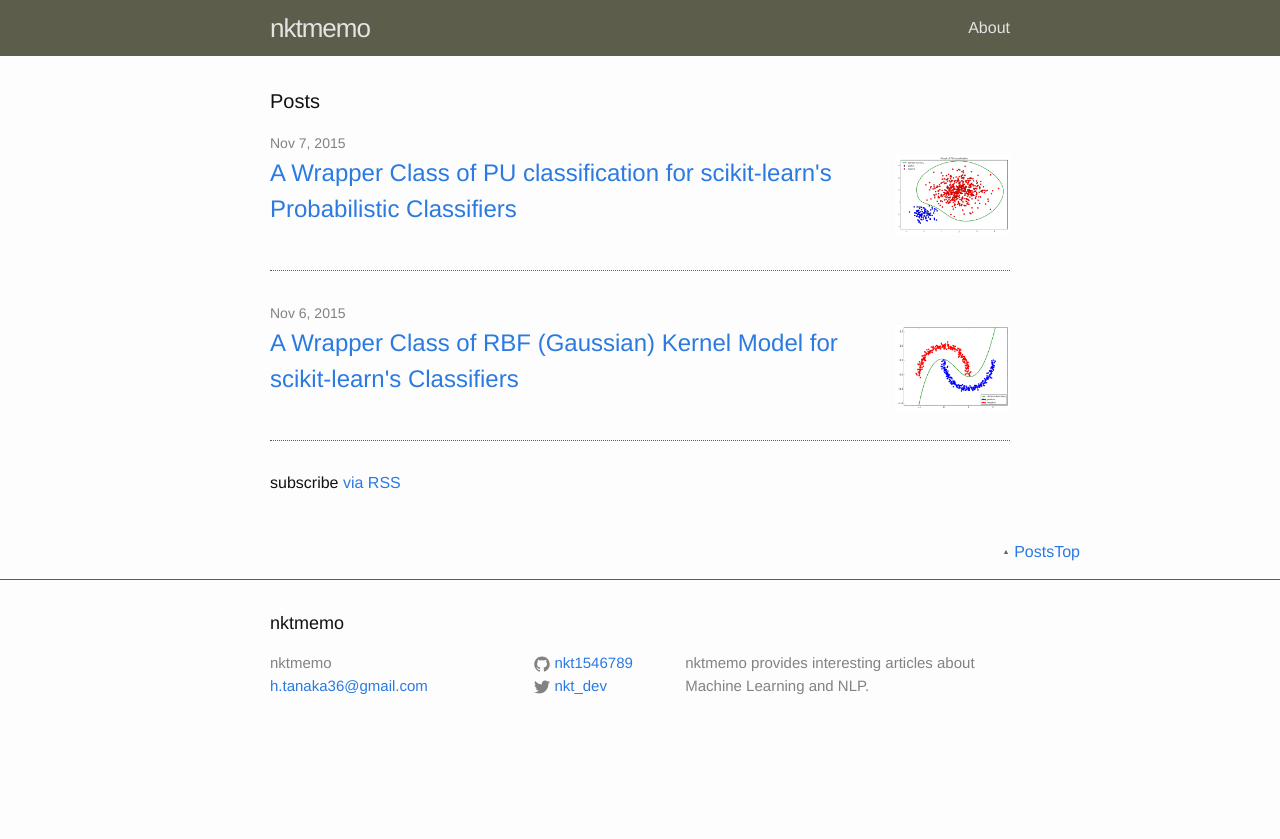
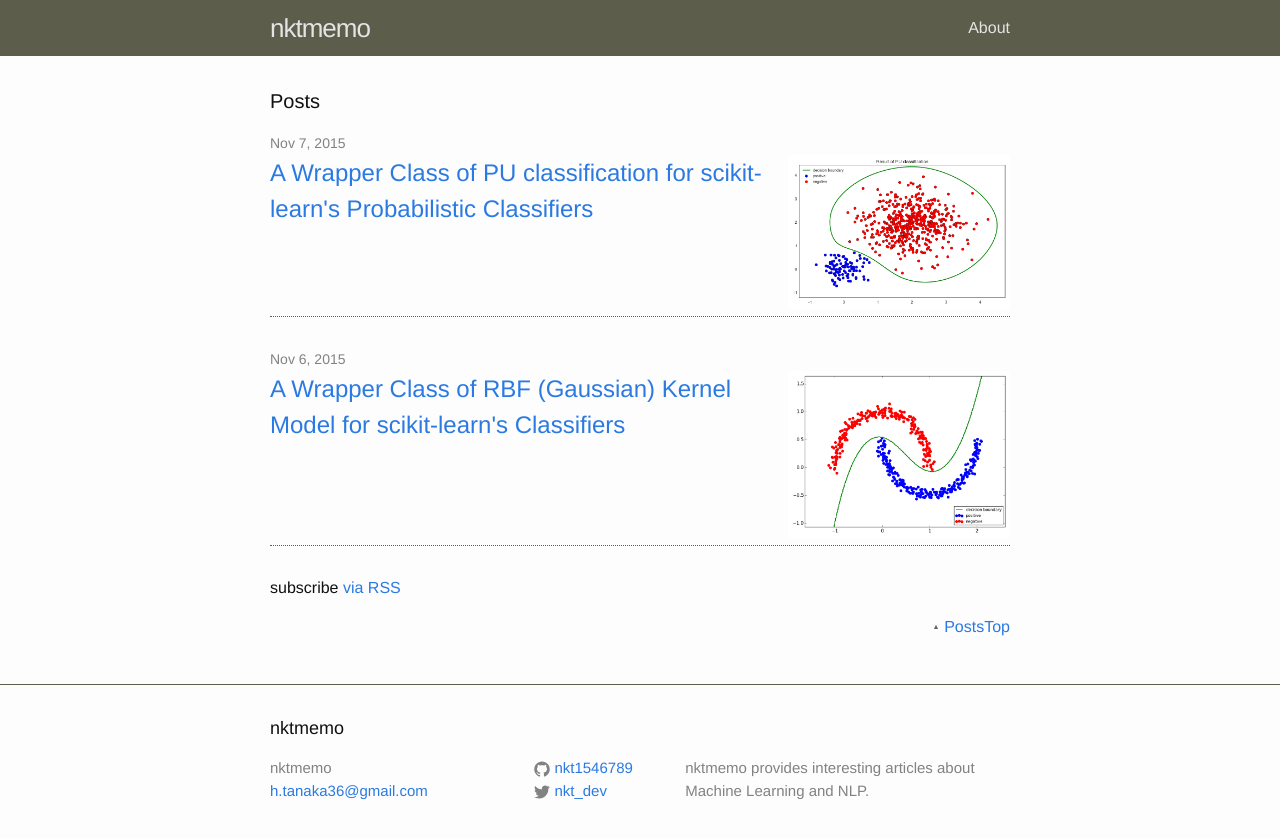
Before and after one commit to nktmemo/nktmemo.github.io, a Jekyll site: the page built from index.html, in a window 1280 px wide. Shown: the top 839 px of the page. Built offline with Jekyll 4.4.1, drawn with Linux system fonts in a browser that asks for light colours.

Commit message:
articleBody changed

```diff
--- a/_layouts/default.html
+++ b/_layouts/default.html
@@ -6,13 +6,11 @@
 
     {% include header.html %}
 
-    <div id="posts-top"  class="page-content">
+    <div class="page-content">
       <div class="wrapper">
         {{ content }}
       </div>
     </div>
-
-    <p class="posts-top"><a href="#posts-top">PostsTop</a></p>
     {% include footer.html %}
 
   </body>
--- a/_sass/_layout.scss
+++ b/_sass/_layout.scss
@@ -192,8 +192,7 @@
 
 // Page Content add:hrt
 .article-body{
-  padding: 0;
-  margin: 0;
+  width: 100%;
 }
 .article-body:after{
   content: "";
@@ -202,12 +201,13 @@
 }
 .article-text{
     float: left;
-    width: 610px;
+    width: 70%;
 }
 .article-image{
   float: right;
-  width: 115px;
-  height: 115px;
+  width: 30%;
+  height: 99%;
+  padding-bottom: 1%;
   vertical-align: bottom;
 }
 
@@ -260,7 +260,6 @@
 // posts-top
 .posts-top{
   text-align: right;
-  margin-right: 200px;
 }
 .posts-top a{
   text-decoration: none;
--- a/index.html
+++ b/index.html
@@ -4,7 +4,7 @@ layout: default
 
 <div class="home">
 
-  <h1 class="page-heading">Posts</h1>
+  <h1 id="posts-top" class="page-heading">Posts</h1>
 
   <ul class="post-list">
     {% for post in site.posts %}
@@ -26,5 +26,6 @@ layout: default
   </ul>
 
   <p class="rss-subscribe">subscribe <a href="{{ "/feed.xml" | prepend: site.baseurl }}">via RSS</a></p>
+  <p class="posts-top"><a href="#posts-top">PostsTop</a></p>
 
 </div>
```
